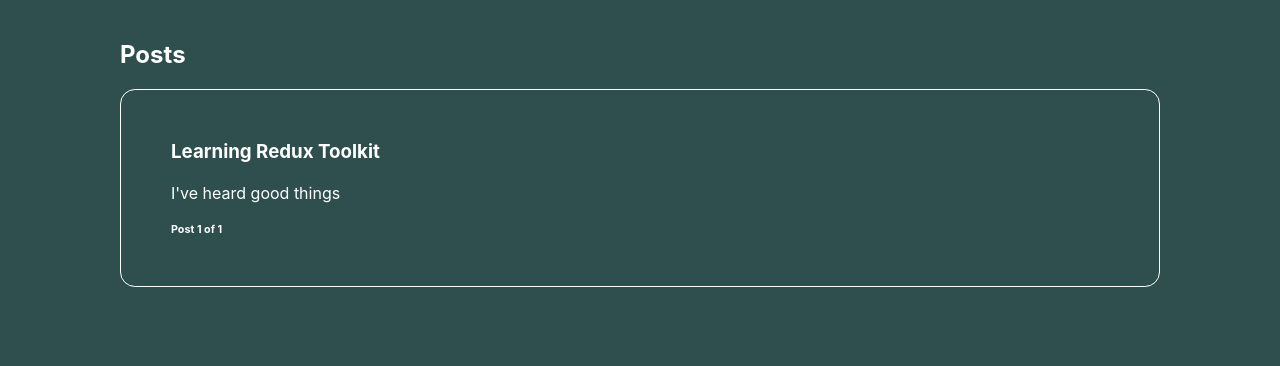
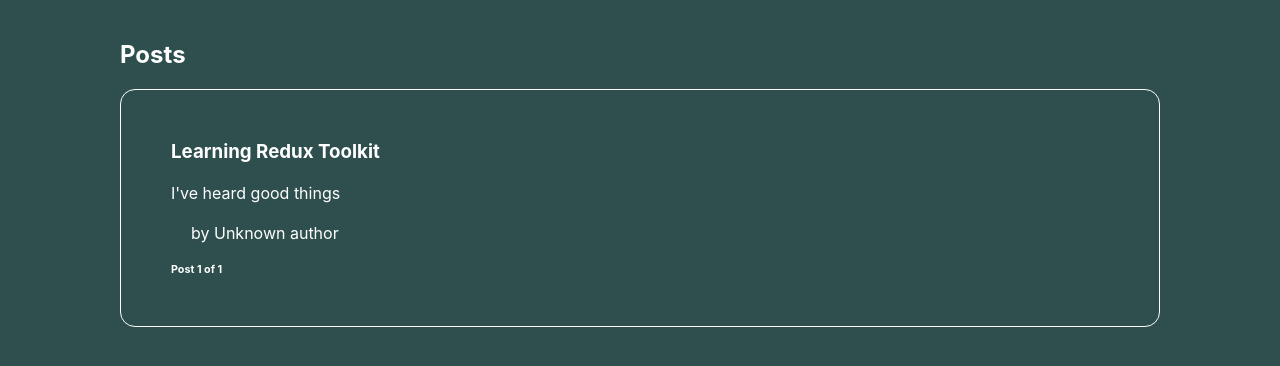
Before and after one commit to ZACOOPER5G/redux-practice, a React (Create React App) app: page / in a window 1280 px wide. Shown: the top 366 px of the page. Built offline with nearby package versions, Linux system fonts and the light colour scheme.

Commit message:
added props to pass needed info between components

```diff
--- a/src/features/posts/PostAuthor.tsx
+++ b/src/features/posts/PostAuthor.tsx
@@ -1,10 +1,10 @@
 import { useSelector } from "react-redux";
 import { selectAllUsers } from "../users/usersSlice";
 
-export const PostAuthor = () => {
+export const PostAuthor = (props: any) => {
     const users = useSelector(selectAllUsers);
 
-    const author = users.find((user: any) => user.id === users.id)
+    const author = users.find((user: any) => user.id === props.userId)
 
     return (
         <span>
--- a/src/features/posts/PostsList.tsx
+++ b/src/features/posts/PostsList.tsx
@@ -1,5 +1,6 @@
 import { useSelector } from "react-redux";
 import { selectAllPosts } from "./postsSlice";
+import { PostAuthor } from "./PostAuthor";
 
 export const PostsList = () => {
     const posts: any = useSelector(selectAllPosts);
@@ -8,6 +9,9 @@
         <article key={post.id} className="posts">
             <h3>{post.title}</h3>
             <p>{post.content.substring(0, 100)}</p>
+            <p>
+                <PostAuthor userId={post.userId}/>
+            </p>
             <h6>Post {index + 1} of {posts.length}</h6>
         </article>
     ));
```
